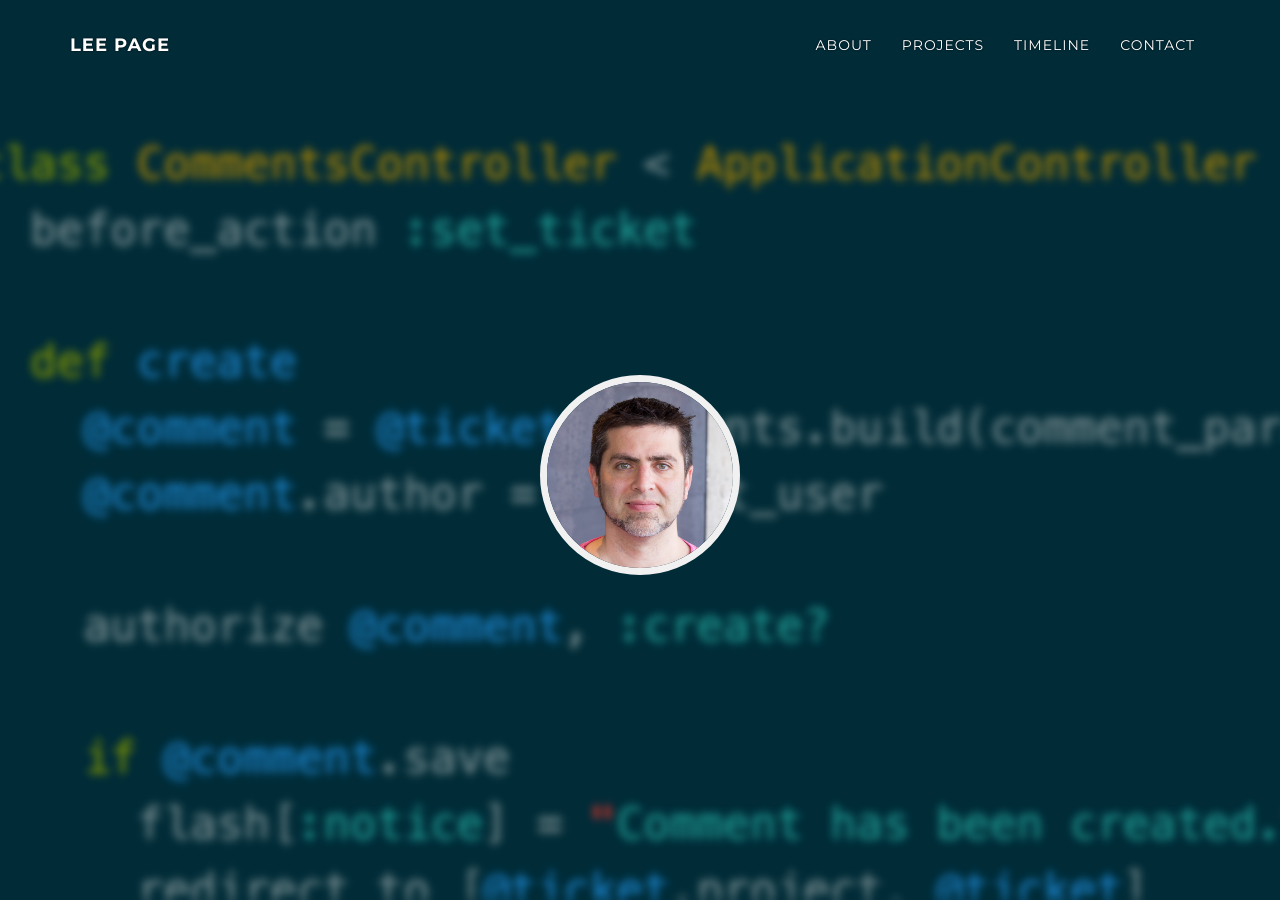
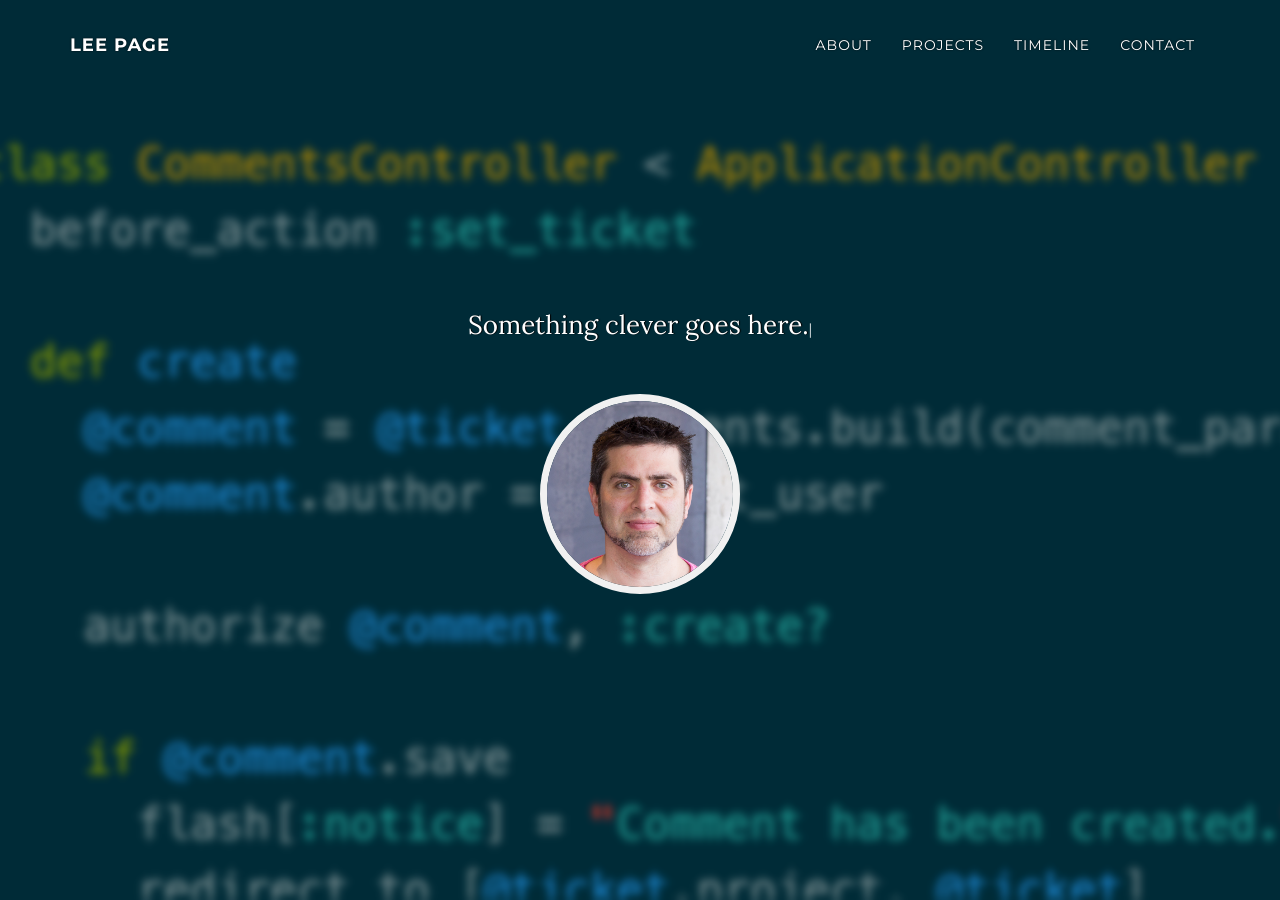
Before and after one commit to hLeePage/hLeePage.github.io, a Jekyll site: the page built from index.html, in a window 1280 px wide and 900 px high. Built offline with Jekyll 4.4.1, drawn with Linux system fonts in a browser that asks for light colours; nearby versions of some CDN libraries; the list of posts is cut into pages by our own code; comment, search, counter and statistics services are not loaded; part of the change alters nothing that is shown.

Commit message:
Edit greeting

```diff
--- a/_config.yml
+++ b/_config.yml
@@ -48,7 +48,7 @@ background-img: "../img/the_latest_blur.png"
 # Dynamic Text on the Header #
 ##############################
 
-dynamic-typing: False
+dynamic-typing: True
 shuffle: True # Shuffle the lines.
 loop: True
 loop-count: 5 # Set False for infinite loop, or set any number for finite loop.
@@ -57,7 +57,7 @@ start-delay: 200
 delete-delay: 8000
 lines: # You can add HTML Tags in the Text
 
-  # - text: "Something clever goes here."
+  - text: "Something clever goes here."
 
 
 
```
